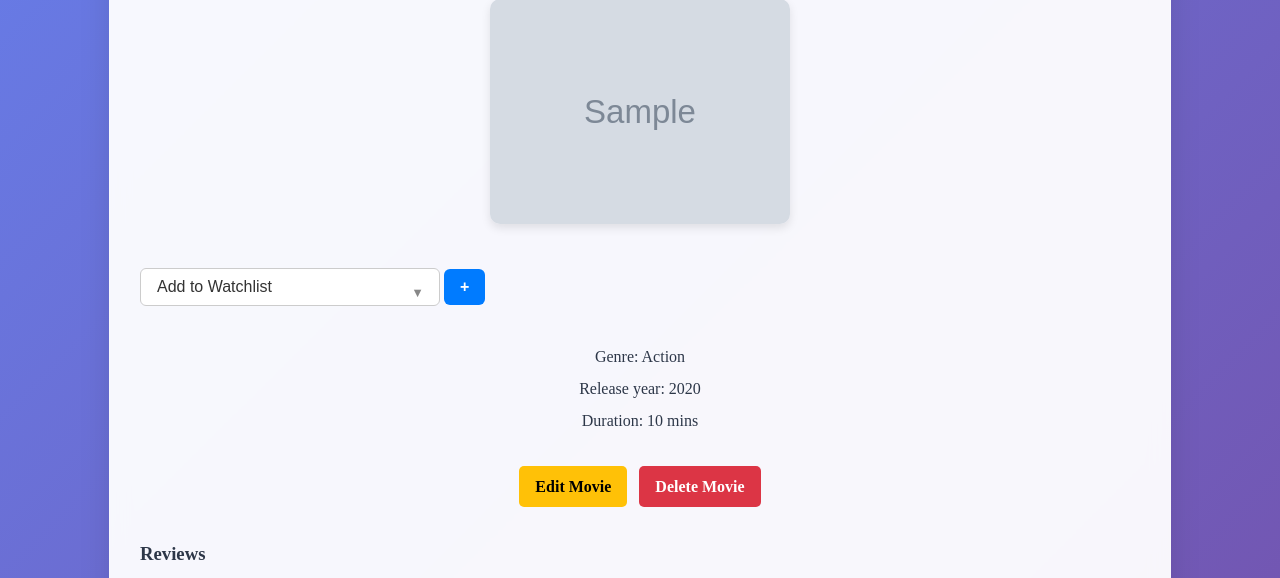
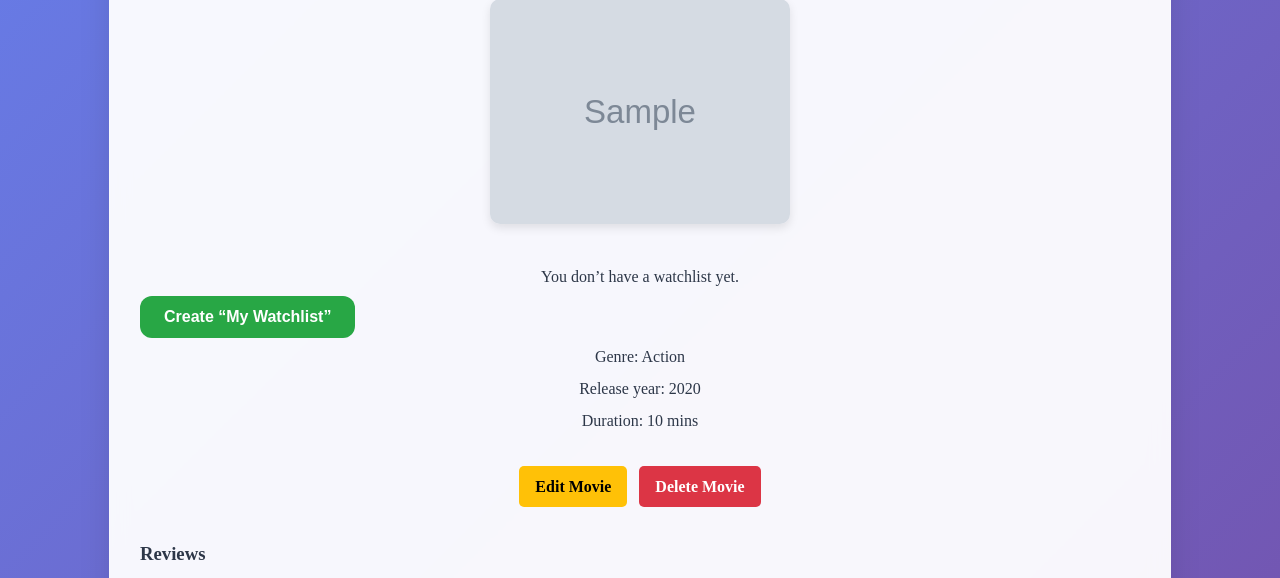
Before and after one commit to ShyakaRoger/django_movie_collection_app, a Django app: page /movies/1/reviews/add/ in a window 1280 px wide. Shown: the part 230-808 px from the top of the page. Run offline with Django 5.2, Linux system fonts and the light colour scheme; a user stored in the database is signed in; tables that the repository leaves empty hold one stand-in row (values such as "Sample post"); grey boxes marked "Sample" are stand-in pictures; some web fonts are replaced.

Commit message:
fixed the watchlist functionality and movie detail view; corrected migratinos, guard anonymous user, auto-created default watchlist and updated the template

```diff
--- a/main_app/templates/movies/detail.html
+++ b/main_app/templates/movies/detail.html
@@ -1,5 +1,4 @@
 {% extends "base.html" %}
-
 {% load static %}
 
 {% block head %}
@@ -16,9 +15,13 @@
   {% endif %}
 </div>
 
-<form method="POST" action="{% url 'add_to_watchlist' movie.id %}">
+{# --- Watchlist add form --- #}
+{% if user.is_authenticated %}
+  {% if watchlists and watchlists|length > 0 %}
+    <form method="POST" action="{% url 'add_to_watchlist' movie.id %}" class="watchlist-form">
       {% csrf_token %}
       <div class="select-wrapper">
+        <label for="watchlist" class="sr-only">Add to Watchlist</label>
         <select id="watchlist" name="watchlist_id" required>
           <option selected disabled value="">Add to Watchlist</option>
           {% for watchlist in watchlists %}
@@ -26,8 +29,20 @@
           {% endfor %}
         </select>
       </div>
-  <button type="submit" class="btn btn-primary">+</button>
+      <button type="submit" class="btn btn-primary" aria-label="Add movie to selected watchlist">+</button>
     </form>
+  {% else %}
+    <div class="empty-watchlist-hint">
+      <p>You don’t have a watchlist yet.</p>
+      <form method="post" action="{% url 'watchlist-create-default' %}">
+        {% csrf_token %}
+        <button type="submit" class="btn">Create “My Watchlist”</button>
+      </form>
+    </div>
+  {% endif %}
+{% else %}
+  <p><a href="{% url 'login' %}">Sign in</a> to add this movie to your watchlist.</p>
+{% endif %}
 
 {% if messages %}
   <ul class="messages">
@@ -37,11 +52,9 @@
   </ul>
 {% endif %}
 
-
 <p>Genre: {{ movie.get_genre_display|default:movie.genre }}</p>
 <p>Release year: {{ movie.release_year }}</p>
 <p>Duration: {{ movie.duration }} mins</p>
-
 
 {% if user.is_authenticated %}
   <div class="movie-actions">
@@ -59,7 +72,6 @@
 <h3>Reviews</h3>
 <ul class="reviews">
   {% for review in movie.reviews.all %}
-
     <li>
       <strong>{{ review.author.username }}</strong> — {{ review.rating }}/5
       {% if review.comment %}
--- a/main_app/views.py
+++ b/main_app/views.py
@@ -11,6 +11,7 @@
 from .models import Movie, Review, Watchlist
 from .forms import ReviewForm, WatchlistForm, MovieForm
 
+DEFAULT_WATCHLIST_TITLE = "My Watchlist"
 
 # Define the home view function
 class Home(LoginView):
@@ -53,10 +54,25 @@
         Movie.objects.prefetch_related('reviews__author'),
         id=movie_id
     )
-    user_watchlists = Watchlist.objects.filter(user=request.user)
-    # always provide a form so logged-in users can post without error
+
+    # Only query watchlists if authenticated
+    if request.user.is_authenticated:
+        # ensure the user has at least one watchlist so the select isn't empty
+        wl_qs = Watchlist.objects.filter(user=request.user).order_by("title")
+        if not wl_qs.exists():
+            Watchlist.objects.create(user=request.user, title=DEFAULT_WATCHLIST_TITLE)
+            wl_qs = Watchlist.objects.filter(user=request.user).order_by("title")
+        user_watchlists = wl_qs
+    else:
+        user_watchlists = Watchlist.objects.none()
+
+    # Provide the review form (you can still guard posting in the POST view)
     form = ReviewForm()
-    return render(request, 'movies/detail.html', {'movie': movie, 'form': form, 'watchlists': user_watchlists})
+
+    return render(
+        request,
+        'movies/detail.html',
+        {'movie': movie, 'form': form, 'watchlists': user_watchlists})
 
 
 # Add review feature
```
Also changed, not shown: main_app/migrations/0005_alter_movie_user.py. Lines whose indentation alone changed are shown as unchanged.
